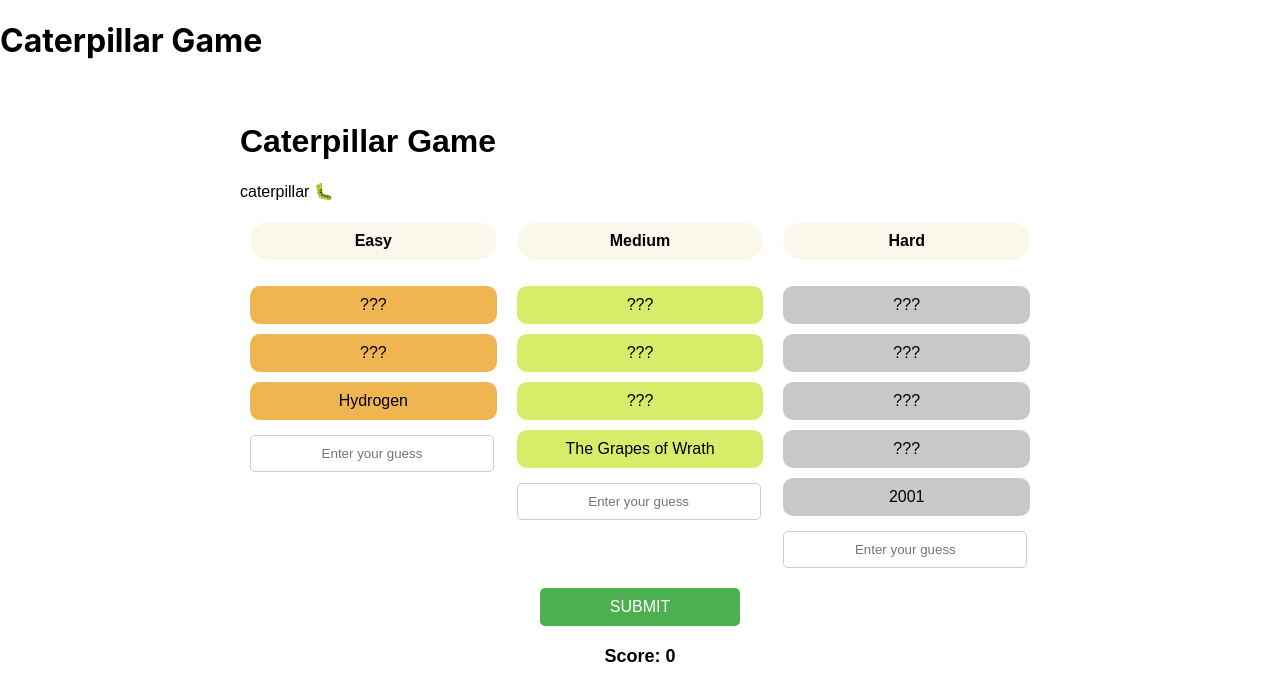
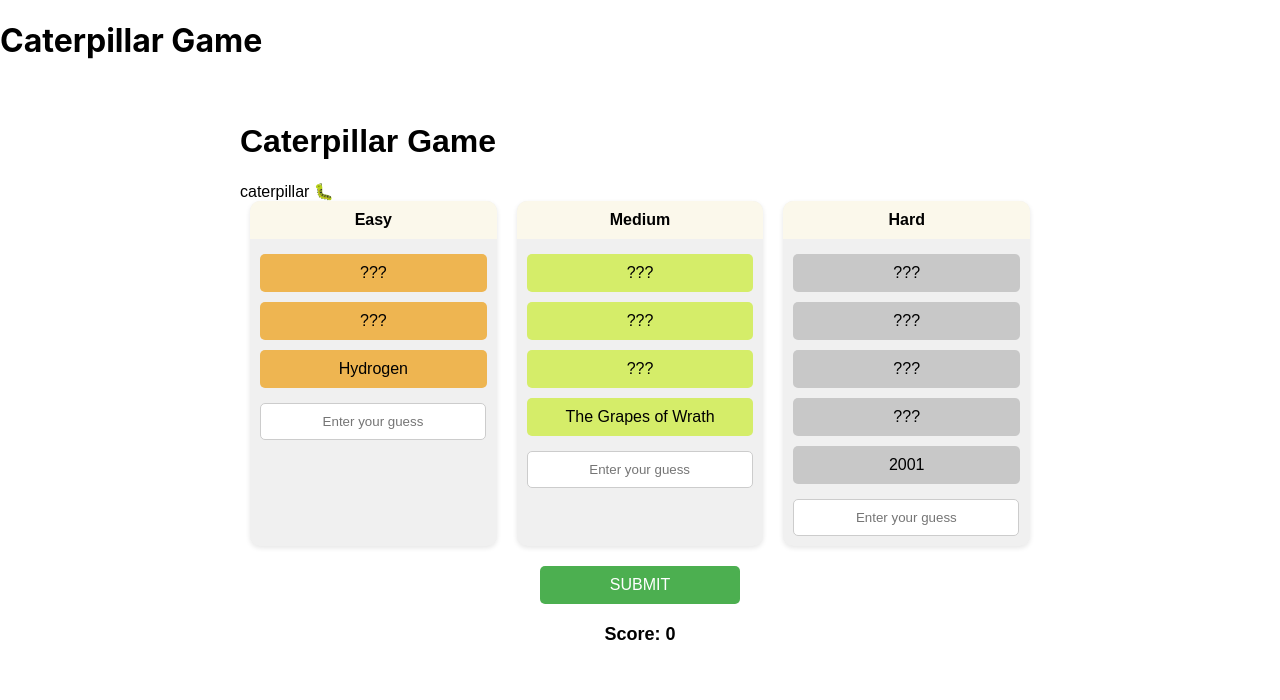
Before and after one commit to aschneidman28/caterpillar-game-react, a React (Create React App) app: page / in a window 1280 px wide. Shown: the top 700 px of the page. Built offline with nearby package versions, Linux system fonts and the light colour scheme.

Commit message:
Update App.css

```diff
--- a/src/App.css
+++ b/src/App.css
@@ -13,17 +13,23 @@
   margin-bottom: 20px;
 }
 
+/* Category card styles */
 .category {
   flex: 1;
   margin: 0 10px;
+  background-color: #f0f0f0;
+  border-radius: 10px;
+  padding: 10px;
+  box-shadow: 0 2px 5px rgba(0,0,0,0.1);
 }
 
 .category h4 {
   text-align: center;
-  background-color: #FBF8EB;
-  color: black;
+  background-color: #FBF8EB; /* Updated to light beige as requested */
+  color: black; /* Updated to black as requested */
   padding: 10px;
-  border-radius: 20px;
+  border-radius: 10px 10px 0 0;
+  margin: -10px -10px 10px -10px;
 }
 
 /* Clue styles */
@@ -35,18 +41,18 @@
 .clue {
   margin: 5px 0;
   padding: 10px;
-  border-radius: 10px;
+  border-radius: 5px;
   text-align: center;
 }
 
 /* Color coding for clues */
 #easy-clues .clue { background-color: #EEB551; }
-#medium-clues .clue { background-color: #D5ED69; } /* Light green for Medium */
-#hard-clues .clue { background-color: #C8C8C8; } /* Light grey for Hard */
+#medium-clues .clue { background-color: #D5ED69; }
+#hard-clues .clue { background-color: #C8C8C8; }
 
 /* Hidden clue style */
 .clue.hidden {
-  background-color: #D3D3D3; /* Light grey for hidden clues */
+  background-color: rgba(211, 211, 211, 0.5); /* Semi-transparent light grey for hidden clues */
 }
 
 /* Input styles */
```
